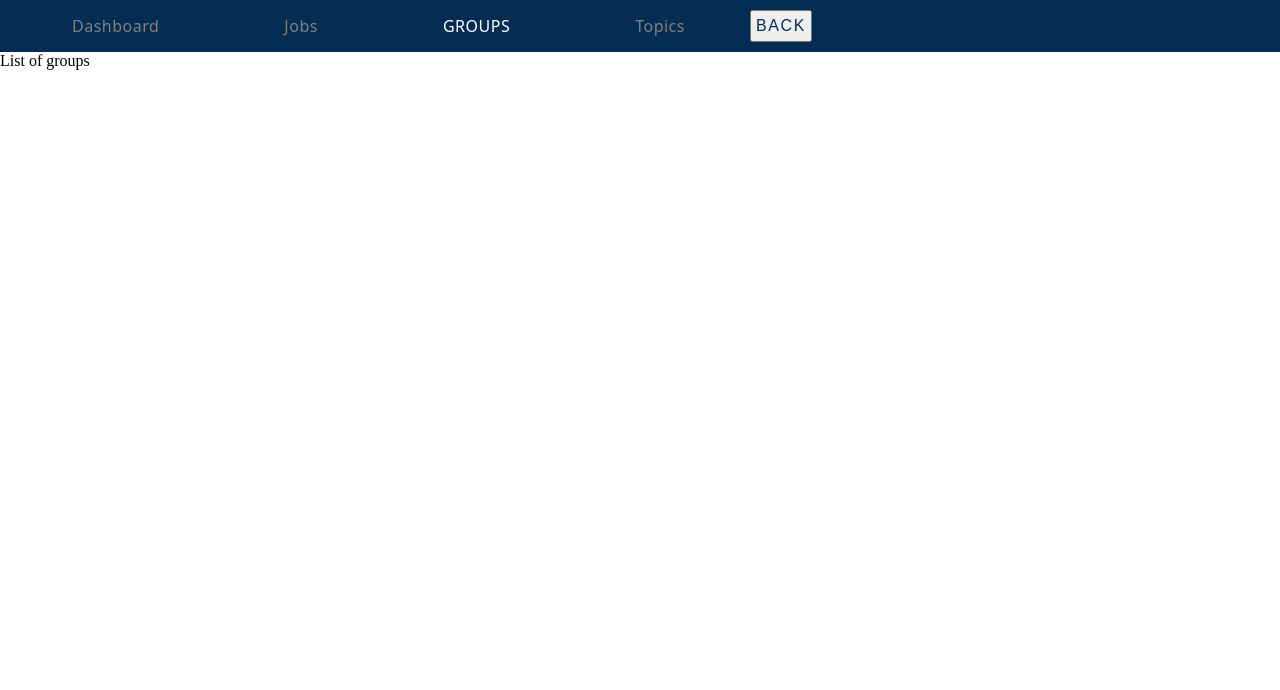
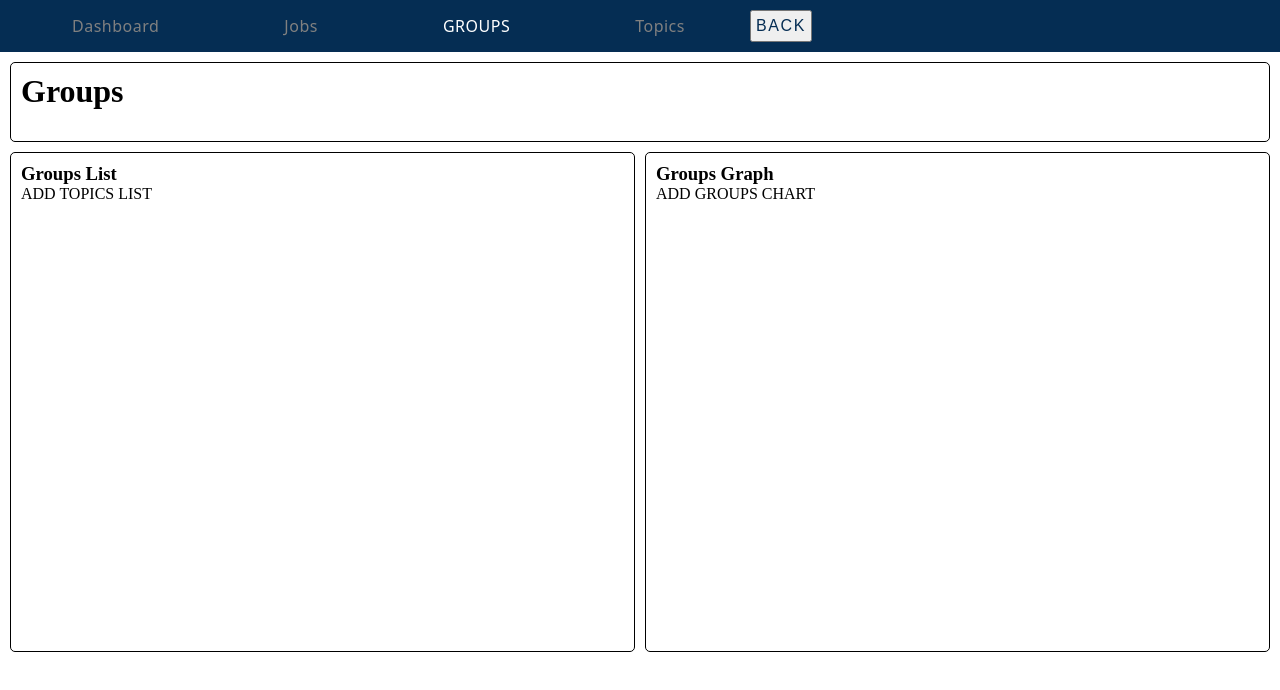
Before and after one commit to tedski999/MLP-Job-Dashboard, a React app: page /groups in a window 1280 px wide. Built offline with nearby package versions, Linux system fonts and the light colour scheme.

Commit message:
Added Layout for Topics Page and Groups Page

```diff
--- a/src/client/Views/Groups.js
+++ b/src/client/Views/Groups.js
@@ -2,7 +2,28 @@ import React from "react";
 
 class Groups extends React.Component {
 	render() {
-		return <div>List of groups</div>;
+		return (
+			<div className="groups-main-page-container">
+				<div className="groups-main-page-header">
+					<h1>
+						Groups
+					</h1>
+				</div>
+				<div className="groups-main-page-groups-list">
+					<h3>Groups List</h3>
+					<div>
+						ADD TOPICS LIST
+					</div>
+				</div>
+				<div className="groups-main-page-groups-graph">
+					<h3>Groups Graph</h3>
+					<div>
+						ADD GROUPS CHART
+					</div>
+				</div>
+			</div>
+			// <div>List of groups</div>
+		);
 	}
 }
 
--- a/src/client/Views/Topics.js
+++ b/src/client/Views/Topics.js
@@ -5,13 +5,12 @@ class Topics extends React.Component {
 		return (
 			<div className="topics-main-page-container">
 				<div className="topics-main-page-header">
-					 <h1>
-						 Topic
-					 </h1>
+					<h1>
+						Topics
+					</h1>
 				</div>
 				<div className="topics-main-page-topics-list">
 					<h3>Topics List</h3>
-
 					<div>
 						ADD TOPICS LIST
 					</div>
@@ -24,7 +23,7 @@ class Topics extends React.Component {
 				</div>
 			</div>
 			// <div>List of topics</div>
-		)
+		);
 	}
 }
 
--- a/src/client/style.scss
+++ b/src/client/style.scss
@@ -298,18 +298,54 @@ $white: #fff;
 		grid-column-start: 1;
 		grid-column-end: 3;
 		border: 1px solid #000;
+		border-radius: 5px;
 	}
 	.topics-main-page-topics-list{
 		padding: 10px;
 		grid-column-start: 1;
 		grid-column-end: 2;
 		border: 1px solid #000;
+		border-radius: 5px;
 	}
 	.topics-main-page-topics-graph{
 		padding: 10px;
 		grid-column-start: 2;
 		grid-column-end: 3;
 		border: 1px solid #000;
+		border-radius: 5px;
+	}
+
+}
+
+.groups-main-page-container{
+	display: grid;
+	grid-template-columns: 1fr 1fr;
+	grid-template-rows: 80px 500px ;
+
+	gap: 10px;
+	padding: 10px;
+	box-sizing: border-box;
+
+	.groups-main-page-header{
+		padding: 10px;
+		grid-column-start: 1;
+		grid-column-end: 3;
+		border: 1px solid #000;
+		border-radius: 5px;
+	}
+	.groups-main-page-groups-list{
+		padding: 10px;
+		grid-column-start: 1;
+		grid-column-end: 2;
+		border: 1px solid #000;
+		border-radius: 5px;
+	}
+	.groups-main-page-groups-graph{
+		padding: 10px;
+		grid-column-start: 2;
+		grid-column-end: 3;
+		border: 1px solid #000;
+		border-radius: 5px;
 	}
 
 
```
